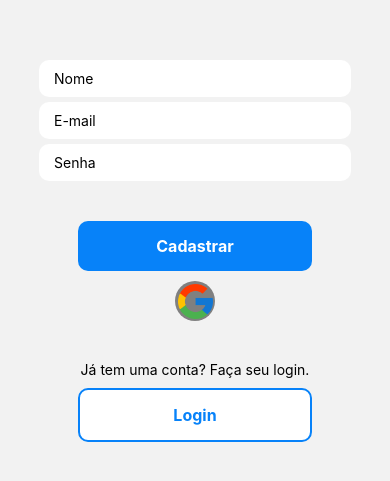
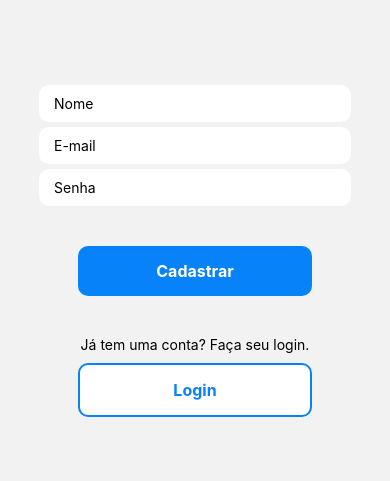
Before and after one commit to rosean3/arsenal-challenge, a React Native app: screen /Registration in a window 390 px wide. Shown: the part 271-752 px from the top of the page. Built offline with nearby package versions, Linux system fonts and the light colour scheme.

Commit message:
hotfix: final fixes

```diff
--- a/src/screens/HomeScreen.js
+++ b/src/screens/HomeScreen.js
@@ -8,9 +8,11 @@ import { doc, getDoc, getFirestore } from "firebase/firestore";
 const HomeScreen = () => {
   const navigation = useNavigation();
   const [userName, setUserName] = useState("");
+  const [userEmail, setUserEmail] = useState("");
 
   useEffect(() => {
     if (auth.currentUser) {
+      setUserEmail(auth.currentUser?.email);
       const userDoc = doc(db, "users", auth.currentUser.uid);
       getDoc(userDoc)
         .then((userSnapshot) => {
@@ -37,7 +39,7 @@ const HomeScreen = () => {
   return (
     <View style={styles.container}>
       <Text>Bem vinde, {userName}!</Text>
-      <Text>Email: {auth.currentUser?.email}</Text>
+      <Text>Email: {userEmail}</Text>
       <TouchableOpacity onPress={handleSignOut} style={styles.button}>
         <Text style={styles.buttonText}>Sign out</Text>
       </TouchableOpacity>
--- a/src/screens/LoginScreen.js
+++ b/src/screens/LoginScreen.js
@@ -6,7 +6,6 @@ import {
   TouchableOpacity,
   View,
 } from "react-native";
-import { React, useEffect, useState } from "react";
 import { auth } from "../../firebase";
 import { signInWithEmailAndPassword, onAuthStateChanged } from "firebase/auth";
 import { useNavigation } from "@react-navigation/native";
@@ -22,22 +21,10 @@ const LoginScreen = () => {
       email: "",
       password: "",
     },
+    mode: "onBlur",
   });
 
   const navigation = useNavigation();
-
-  useEffect(() => {
-    const unsubscribe = onAuthStateChanged(auth, (user) => {
-      if (user) {
-        navigation.reset({
-          index: 0,
-          routes: [{ name: "Home" }],
-        });
-      }
-    });
-
-    return unsubscribe();
-  }, []);
 
   const handleLogin = async (data) => {
     signInWithEmailAndPassword(auth, data.email, data.password)
@@ -57,49 +44,21 @@ const LoginScreen = () => {
   return (
     <KeyboardAvoidingView style={styles.container} behavior="padding">
       <View style={styles.inputContainer}>
-        <Controller
+        <ControllerInput
           control={control}
-          rules={{
-            required: "Campo obrigatório",
-            pattern: {
-              value: /^[A-Z0-9._%+-]+@[A-Z0-9.-]+\.[A-Z]{2,4}$/i,
-              message: "Endereço de email inválido",
-            },
-          }}
-          render={({ field: { onChange, onBlur, value } }) => (
-            <TextInput
-              placeholder="E-mail"
-              onBlur={onBlur}
-              onChangeText={onChange}
-              value={value}
-              style={styles.input}
-            />
-          )}
           name="email"
+          rules={emailRules}
+          placeholder="E-mail"
         />
-        {errors.email && (
-          <Text style={styles.errorText}>*{errors.email.message}</Text>
-        )}
-        <Controller
+        {errors.email && <ErrorText message={errors.email.message} />}
+        <ControllerInput
           control={control}
-          rules={{
-            required: "Campo obrigatório",
-          }}
-          render={({ field: { onChange, onBlur, value } }) => (
-            <TextInput
-              placeholder="Senha"
-              onBlur={onBlur}
-              onChangeText={onChange}
-              value={value}
-              style={styles.input}
-              secureTextEntry
-            />
-          )}
           name="password"
+          rules={passwordRules}
+          placeholder="Senha"
+          secureTextEntry
         />
-        {errors.password && (
-          <Text style={styles.errorText}>*{errors.password.message}</Text>
-        )}
+        {errors.password && <ErrorText message={errors.password.message} />}
       </View>
       <View style={styles.buttonContainer}>
         <TouchableOpacity
@@ -112,6 +71,39 @@ const LoginScreen = () => {
     </KeyboardAvoidingView>
   );
 };
+
+const emailRules = {
+  required: "Campo obrigatório",
+  pattern: {
+    value: /^[A-Z0-9._%+-]+@[A-Z0-9.-]+\.[A-Z]{2,4}$/i,
+    message: "Endereço de email inválido",
+  },
+};
+
+const passwordRules = {
+  required: "Campo obrigatório",
+};
+
+const ControllerInput = ({ control, name, rules, ...props }) => (
+  <Controller
+    control={control}
+    rules={rules}
+    render={({ field: { onChange, onBlur, value } }) => (
+      <TextInput
+        onBlur={onBlur}
+        onChangeText={onChange}
+        value={value}
+        style={styles.input}
+        {...props}
+      />
+    )}
+    name={name}
+  />
+);
+
+const ErrorText = ({ message }) => (
+  <Text style={styles.errorText}>*{message}</Text>
+);
 
 export default LoginScreen;
 
--- a/src/screens/RegistrationScreen.js
+++ b/src/screens/RegistrationScreen.js
@@ -30,6 +30,7 @@ const RegistrationScreen = () => {
       email: "",
       password: "",
     },
+    mode: "onChange",
   });
 
   const navigation = useNavigation();
@@ -150,12 +151,6 @@ const RegistrationScreen = () => {
           <Text style={styles.buttonText}>Cadastrar</Text>
         </TouchableOpacity>
       </View>
-
-      <View style={styles.iconsContainer}>
-        <TouchableOpacity onPress={() => {}} style={styles.iconContainer}>
-          <Image style={styles.icons} source={googleIcon} />
-        </TouchableOpacity>
-      </View>
       <View style={[styles.buttonContainer, styles.loginButtonContainer]}>
         <Text>Já tem uma conta? Faça seu login.</Text>
         <TouchableOpacity
@@ -221,26 +216,6 @@ const styles = StyleSheet.create({
     borderColor: "#0782F9",
     borderWidth: 2,
   },
-  icons: {
-    width: 35,
-    height: 35,
-  },
-  iconContainer: {
-    borderRadius: 50,
-    backgroundColor: "grey",
-    width: 40,
-    height: 40,
-    display: "flex",
-    alignItems: "center",
-    justifyContent: "center",
-  },
-  iconsContainer: {
-    marginTop: 10,
-    display: "flex",
-    alignItems: "center",
-    justifyContent: "center",
-    width: "60%",
-  },
   errorText: {
     color: "red",
   },
```
